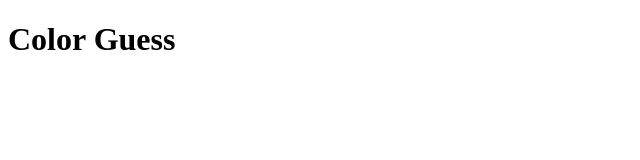
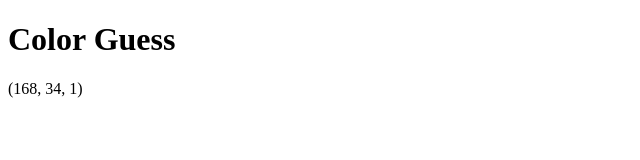
Before and after one commit to Flavio-foa/sd-015-a-project-color-guess, a website: page index.html in a window 1280 px wide. Shown: the full height of the page, 0-640 px from the left. Drawn offline with Linux system fonts and the light colour scheme.

Commit message:
Adicionado requisito 2

```diff
--- a/index.html
+++ b/index.html
@@ -10,5 +10,8 @@
   <header>
     <h1 id="title">Color Guess</h1>
   </header>
+  <main>
+    <p id="rgb-color">(168, 34, 1)</p>
+  </main>
 </body>
 </html>
```
